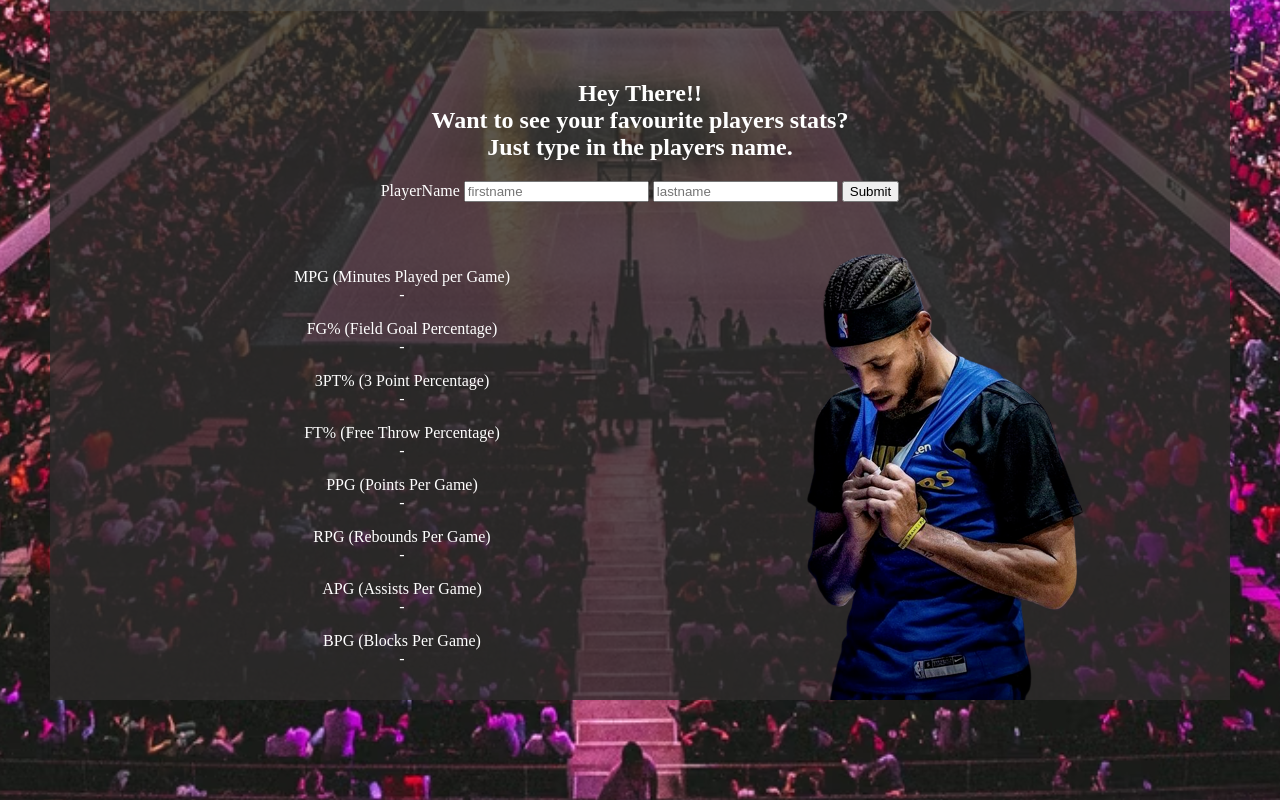
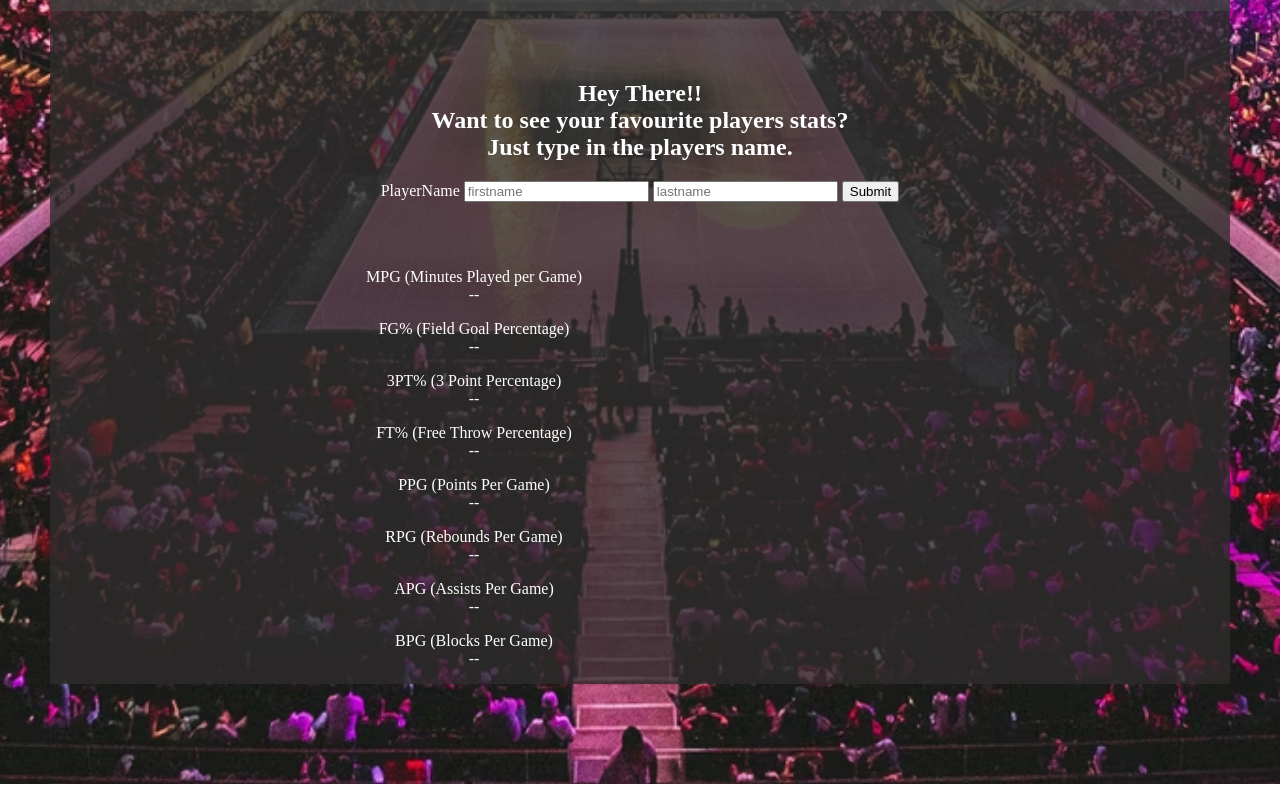
Before and after one commit to DennisMwangi1/NBA-2022-champs, a plain HTML site: page index.html in a window 1280 px wide. Shown: the part 1060-1860 px from the top of the page. Drawn offline with nearby package versions, Linux system fonts and the light colour scheme; a web font is replaced by a local one.

Commit message:
modified the section holding the new players statistics

```diff
--- a/index.html
+++ b/index.html
@@ -111,24 +111,24 @@
         </section>
         <section id="sect4">
             <h2>Hey There!! <br>Want to see your favourite players stats? <br>Just type in the players name.</h2>
-            <form action="">
+            <form action="" id="userForm">
                 <label for="inputFirstName">PlayerName</label>
                 <input type="text" id="inputFirstName" placeholder="firstname">
                 <input type="text" id="inputLastName" placeholder="lastname">
-                <input type="submit">
+                <input type="submit" id="submitPlayer">
             </form>
             <div id="userInputPlayer">
                 <div id="playerStats">
-                    <p>MPG (Minutes Played per Game)<br><span id="careerMPG">-</span></p>
-                    <p>FG% (Field Goal Percentage)<br><span id="careerFG">-</span></p>
-                    <p>3PT% (3 Point Percentage)<br><span id="career3PT">-</span></p>
-                    <p>FT% (Free Throw Percentage)<br><span id="careerFT">-</span></p>
-                    <p>PPG (Points Per Game)<br><span id="careerPPG">-</span></p>
-                    <p>RPG (Rebounds Per Game)<br><span id="careerRPG">-</span></p>
-                    <p>APG (Assists Per Game)<br><span id="careerAPG">-</span></p>
-                    <p>BPG (Blocks Per Game)<br><span id="careerBPG">-</span></p>
+                    <p>MPG (Minutes Played per Game)<br><span id="playerMPG">--</span></p>
+                    <p>FG% (Field Goal Percentage)<br><span id="playerFG">--</span></p>
+                    <p>3PT% (3 Point Percentage)<br><span id="player3PT">--</span></p>
+                    <p>FT% (Free Throw Percentage)<br><span id="playerFT">--</span></p>
+                    <p>PPG (Points Per Game)<br><span id="playerPPG">--</span></p>
+                    <p>RPG (Rebounds Per Game)<br><span id="playerRPG">--</span></p>
+                    <p>APG (Assists Per Game)<br><span id="playerAPG">--</span></p>
+                    <p>BPG (Blocks Per Game)<br><span id="playerBPG">--</span></p>
                 </div>
-                <img src="./assets/images/steph.png" alt="">
+                <img id="playerInputImage" src="" alt="">
 
             </div>
         </section>
```
